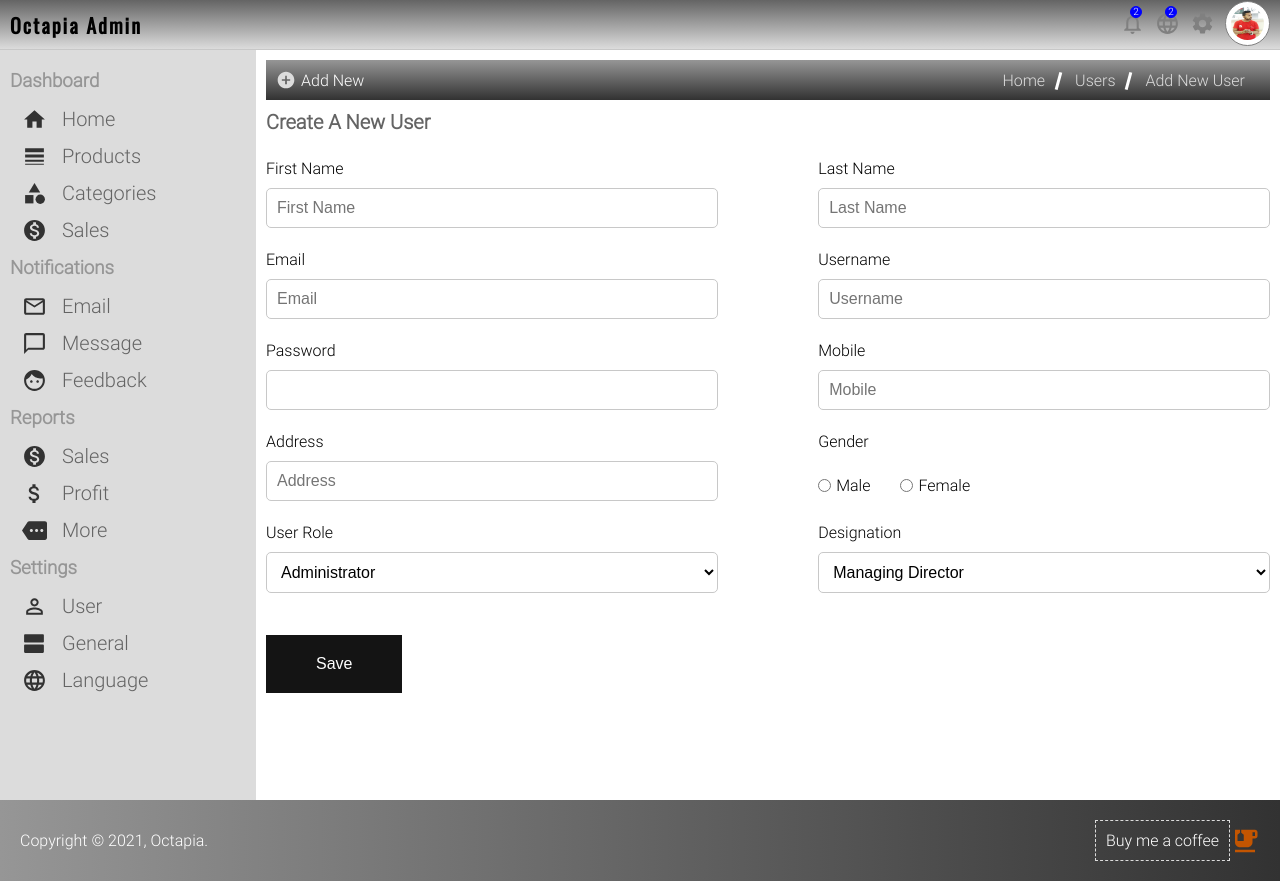
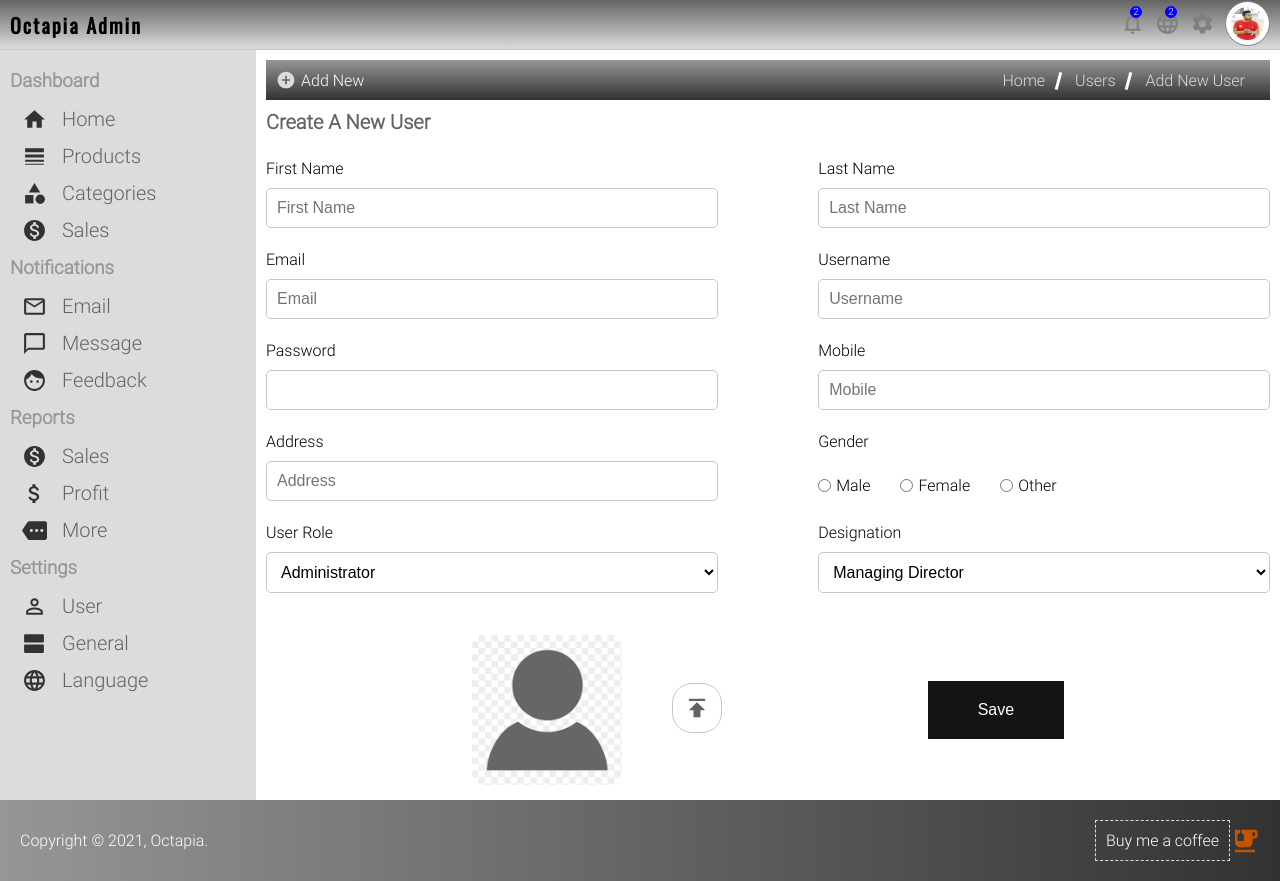
Before and after one commit to mistersakil/react-admin-dashboard, a React (Create React App) app: page /users/create in a window 1280 px wide. Built offline with nearby package versions, Linux system fonts and the light colour scheme.

Commit message:
completed user create form

```diff
--- a/src/app.css
+++ b/src/app.css
@@ -79,6 +79,8 @@ li {
   transition: all 300ms ease;
 }
 .btn:hover {
-  background: var(--grey150);
+  background: var(--white220);
   color: var(--black10);
+  box-shadow: 5px -5px 5px 5px var(--black10);
+  transform: skewX(-10deg);
 }
--- /dev/null
+++ b/src/components/pages/users/CreateRadioBox.jsx
@@ -0,0 +1,25 @@
+import React from "react";
+
+const CreateRadioBox = () => {
+  return (
+    <div className="formItem">
+      <label className="formItemLabel">Gender</label>
+      <article className="formItemRadio">
+        <label className="item" htmlFor={`male`}>
+          <input type="radio" name="gender" id="male" />
+          {`male`}
+        </label>
+        <label className="item" htmlFor={`female`}>
+          <input type="radio" name="gender" id="female" />
+          {`female`}
+        </label>
+        <label className="item" htmlFor={`other`}>
+          <input type="radio" name="gender" id="other" />
+          {`Other`}
+        </label>
+      </article>
+    </div>
+  );
+};
+
+export default CreateRadioBox;
--- a/src/components/pages/users/UserCreate.jsx
+++ b/src/components/pages/users/UserCreate.jsx
@@ -2,6 +2,9 @@ import "./userCreate.css";
 import Layout from "../Layout";
 import CreateTextbox from "./CreateTextbox";
 import CreateSelectBox from "./CreateSelectBox";
+import CreateRadioBox from "./CreateRadioBox";
+import avatar from "../../../images/avatar.png";
+import { Publish } from "@material-ui/icons";
 export default function UserCreate(props) {
   return (
     <Layout {...props}>
@@ -16,19 +19,7 @@ export default function UserCreate(props) {
             <CreateTextbox name="Password" type="password" />
             <CreateTextbox name="Mobile" />
             <CreateTextbox name="Address" />
-            <div className="formItem">
-              <label className="formItemLabel">Gender</label>
-              <article className="formItemRadio">
-                <label className="item" htmlFor={`male`}>
-                  <input type="radio" name="gender" id="male" />
-                  {`male`}
-                </label>
-                <label className="item" htmlFor={`female`}>
-                  <input type="radio" name="gender" id="female" />
-                  {`female`}
-                </label>
-              </article>
-            </div>
+            <CreateRadioBox />
             <CreateSelectBox
               name="User Role"
               values={["Administrator", "Editor", "Author", "User"]}
@@ -45,9 +36,23 @@ export default function UserCreate(props) {
             />
           </aside>
           <aside className="formFile">
-            <button type="submit" className="btn">
-              Save
-            </button>
+            <div className="fileUpload">
+              <img src={avatar} alt="userAvatarUpload" className="avatar" />
+              <label htmlFor="uploadAvatar" title="Upload User Profile Picture">
+                <Publish className="icon" />
+              </label>
+              <input
+                type="file"
+                name="uploadAvatar"
+                id="uploadAvatar"
+                style={{ display: "none" }}
+              />
+            </div>
+            <div className="createBtn">
+              <button type="submit" className="btn">
+                Save
+              </button>
+            </div>
           </aside>
         </form>
       </section>
--- a/src/components/pages/users/userCreate.css
+++ b/src/components/pages/users/userCreate.css
@@ -52,3 +52,36 @@
 .formItem .formItemRadio .item > input {
   margin-right: 0.5rem;
 }
+.formFile {
+  display: flex;
+  justify-content: space-evenly;
+  align-items: center;
+  flex-wrap: wrap;
+}
+.fileUpload {
+  display: flex;
+  flex-wrap: wrap;
+  align-items: center;
+}
+.fileUpload .icon {
+  font-size: 5rem;
+  background: var(--white);
+  color: var(--grey100);
+  margin-left: 5rem;
+  border: 0.1rem solid var(--grey200);
+  padding: 1rem;
+  cursor: pointer;
+  transition: all 0.3s ease;
+  border-radius: 2rem;
+}
+.fileUpload .icon:hover {
+  background: var(--black);
+  color: var(--white);
+  border-radius: 1rem;
+  transform: scale(1.3);
+}
+.avatar {
+  width: 15rem;
+  height: 15rem;
+  border-radius: 1rem;
+}
```
Also changed, not shown: src/images/avatar.png (added).
